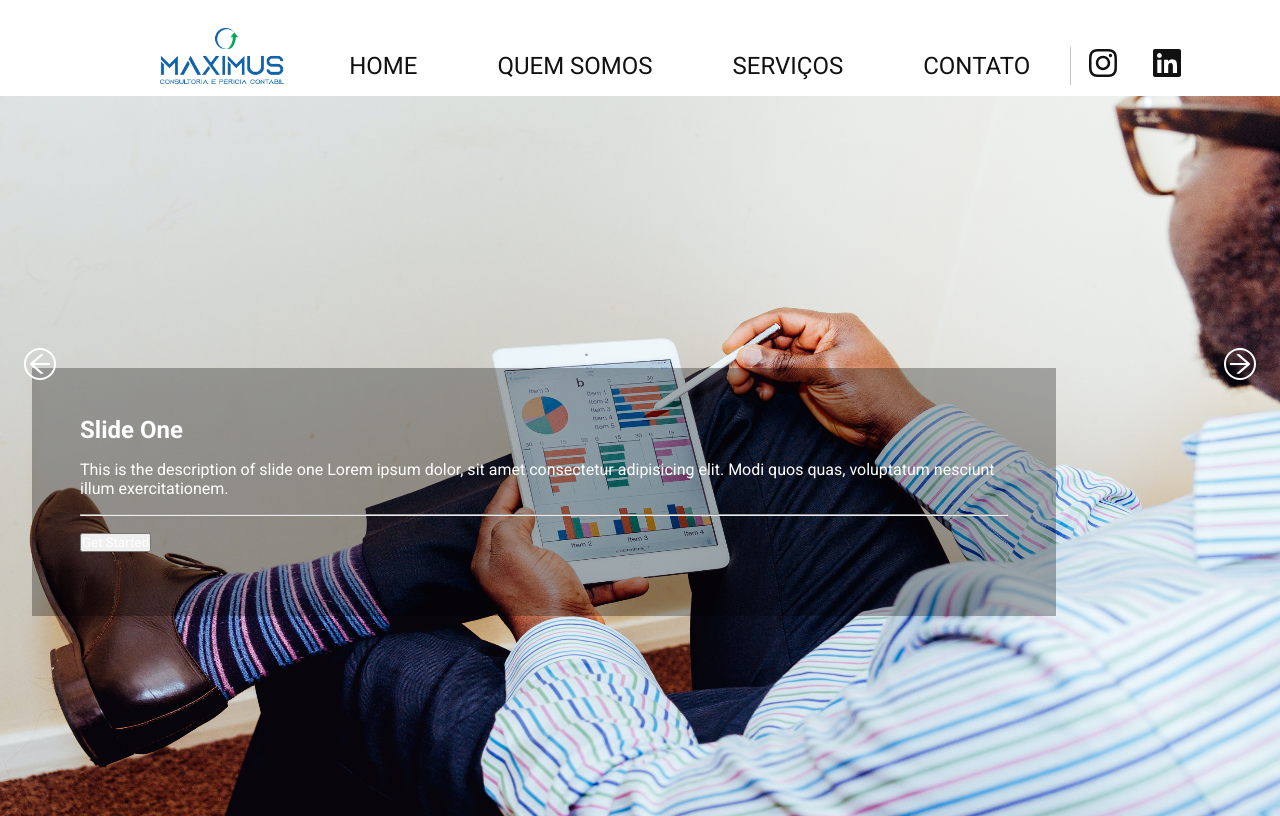
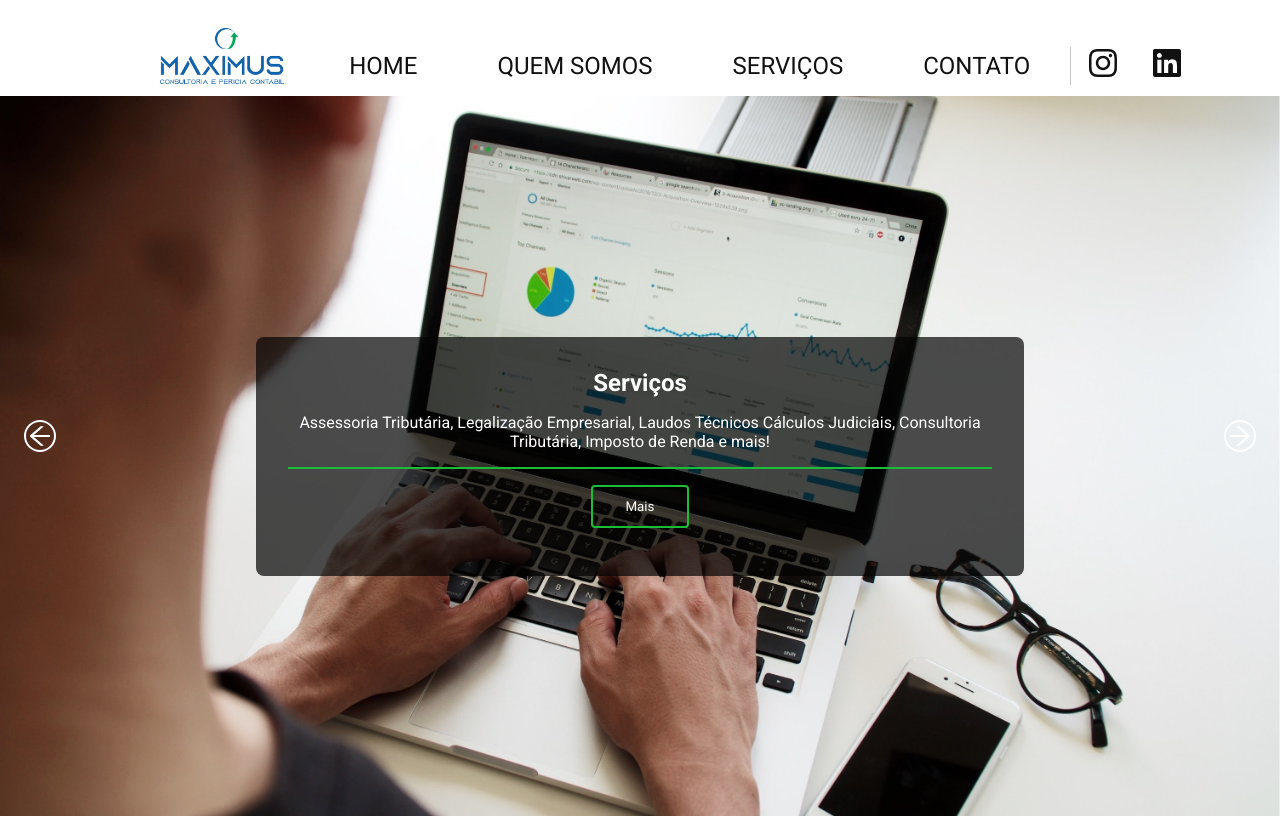
Before and after one commit to Fafaew/consultoria-maximus-react, a React (Create React App) app: page / in a window 1280 px wide. Built offline with nearby package versions, Linux system fonts and the light colour scheme.

Commit message:
added slider informations

```diff
--- a/src/Components/Slider/Slider-data.js
+++ b/src/Components/Slider/Slider-data.js
@@ -1,19 +1,21 @@
-import slide1 from '../../Assets/Img/SliderImages/slide1.png'
+import slide1 from '../../Assets/Img/SliderImages/slide1.png';
+import slide2 from '../../Assets/Img/SliderImages/slide2.png';
+import slide3 from '../../Assets/Img/SliderImages/slide3.png';
 
 export const sliderData = [
   {
     image: slide1,
-    heading: "Slide One",
-    desc: "This is the description of slide one Lorem ipsum dolor, sit amet consectetur adipisicing elit. Modi quos quas, voluptatum nesciunt illum exercitationem.",
+    heading: "Bem vindo(a) a Maximus",
+    desc: "Empresa de especializada em Consultoria e Perícia Contábil, pronta para resolver as demandas de maneira rápida e prática!",
   },
   {
-    image: "https://i.ibb.co/8gwwd4Q/slide2.jpg",
-    heading: "Slide Two",
-    desc: "This is the description of slide two Lorem ipsum dolor, sit amet consectetur adipisicing elit. Modi quos quas, voluptatum nesciunt illum exercitationem.",
+    image: slide2,
+    heading: "Serviços",
+    desc: " Assessoria Tributária, Legalização Empresarial, Laudos Técnicos Cálculos Judiciais, Consultoria Tributária, Imposto de Renda e mais!",
   },
   {
-    image: "https://i.ibb.co/8r7WYJh/slide3.jpg",
-    heading: "Slide Three",
-    desc: "This is the description of slide three Lorem ipsum dolor, sit amet consectetur adipisicing elit. Modi quos quas, voluptatum nesciunt illum exercitationem.",
+    image: slide3,
+    heading: "Nossos Cases",
+    desc: "Projetos desenvolvidos para clientes em diversas áreas: Indústria, Engenharia, Telefonia, Sindicatos, Microempreendedores, dentre outros. Confira!",
   },
 ];
--- a/src/Components/Slider/Slider.jsx
+++ b/src/Components/Slider/Slider.jsx
@@ -7,7 +7,7 @@ const Slider = () => {
   const [currentSlide, setCurrentSlide] = useState(0);
   const slideLength = sliderData.length;
 
-  const autoScroll = false;
+  const autoScroll = true;
   const slideIntervalRef = useRef(null);
   const intervalTime = 5000;
 
@@ -42,15 +42,15 @@ const Slider = () => {
       {sliderData.map((slide, index) => (
         <div className={index === currentSlide ? `${styles.slide} ${styles.current}` : `${styles.slide}`} key={index}>
           {index === currentSlide && (
-            <>
+            <div className={styles.slidesContainer}>
               <img className={styles.slideImage} src={slide.image} alt="slide" />
               <div className={styles.content}>
                 <h2>{slide.heading}</h2>
                 <p>{slide.desc}</p>
-                <hr />
-                <button className={`${styles.button} ${styles.buttonPrimary}`}> Get Started</button>
+                <hr  className={styles.horizontalRow}/>
+                <button className={`${styles.button} ${styles.buttonPrimary}`}> Mais </button>
               </div>
-            </>
+            </div>
           )}
         </div>
       ))}
--- a/src/Components/Slider/Slider.module.scss
+++ b/src/Components/Slider/Slider.module.scss
@@ -1,5 +1,14 @@
 @import '../../FunctionStyles/breakpoints';
 @import '../../FunctionStyles/variables';
+
+.slidesContainer {
+  width: 100%;
+  height: 100%;
+  display: flex;
+  justify-content: center;
+  align-items: center;
+  text-align: center;
+}
 
 .slider {
   width: 100%;
@@ -18,11 +27,10 @@
   transform: translateX(-50%);
   transition: all .5s ease;
 
-  @include media-md {
     .slideImage {
       width: 100%;
       height: 100%;
-    }
+      object-fit: cover;
   }
 }
 
@@ -41,26 +49,15 @@
 }
 
 .content {
+  border-radius: 8px;
   position: absolute;
-  top: 8rem;
-  left: 2rem;
   opacity: 0;
   width: 80%;
-  padding: 3rem;
-  background-color: rgba(0,0,0,0.3);
-  animation: slide-up 1s ease 0.5s;
-  animation-fill-mode: forwards;
-  // visibility: hidden;
-}
+  padding: 2rem;
+  background-color: rgba(4, 4, 4, 0.7);
 
-@keyframes slide-up {
-  0% {
-    visibility: visible;
-    top: 8rem;
-  }
-  100% {
-    visibility: visible;
-    top: 17rem;
+  @include media-md {
+    width: 60%;
   }
 }
 
@@ -73,8 +70,8 @@
   height: 2rem;
   cursor: pointer;
   position: absolute;
-  top: 35%;
-  z-index: 9;
+  top: 45%;
+  z-index: 2;
 
   &:hover {
     background-color: #fff;
@@ -89,3 +86,14 @@
     left: 1.5rem;
   }
 }
+
+.horizontalRow {
+  border: 1px solid $secondaryColor;
+}
+
+.button {
+  border: 2px solid $secondaryColor;
+  border-radius: 4px;
+  padding: 12px 32px;
+  background-color: transparent;
+}
```
Also changed, not shown: src/Assets/Img/SliderImages/slide2.png (renamed from src/Assets/Img/SliderImages/slide2.jpg), 1 other file (tests, documents, lock files or other folders).
